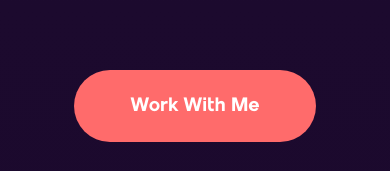
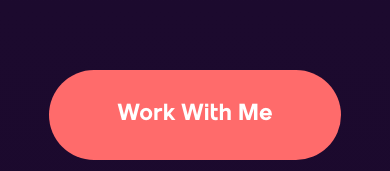
Before and after one commit to mjvrmqz/MVS-Plus, an Astro site in the folder Portfolio/: page / in a window 390 px wide. Shown: the part 3354-3525 px from the top of the page. Built offline with nearby package versions, Linux system fonts and the light colour scheme; Astro itself is replaced by a stand-in of ours.

Commit message:
Increase footer CTA button size

```diff
--- a/Portfolio/src/components/Footer.astro
+++ b/Portfolio/src/components/Footer.astro
@@ -66,13 +66,13 @@
     display: inline-flex;
     align-items: center;
     justify-content: center;
-    padding: 26px 80px;
+    padding: 34px 104px;
     border-radius: 999px;
     background-color: var(--color-coral);
     color: #fff;
     font-family: var(--font-display);
     font-weight: 700;
-    font-size: 1.5rem;
+    font-size: 1.85rem;
     white-space: nowrap;
     text-decoration: none;
     transition: background-color 0.25s ease, color 0.25s ease, transform 0.15s ease;
@@ -106,8 +106,8 @@
     }
 
     .footer__cta {
-      padding: 22px 56px;
-      font-size: 1.25rem;
+      padding: 28px 68px;
+      font-size: 1.5rem;
     }
   }
 </style>
```
